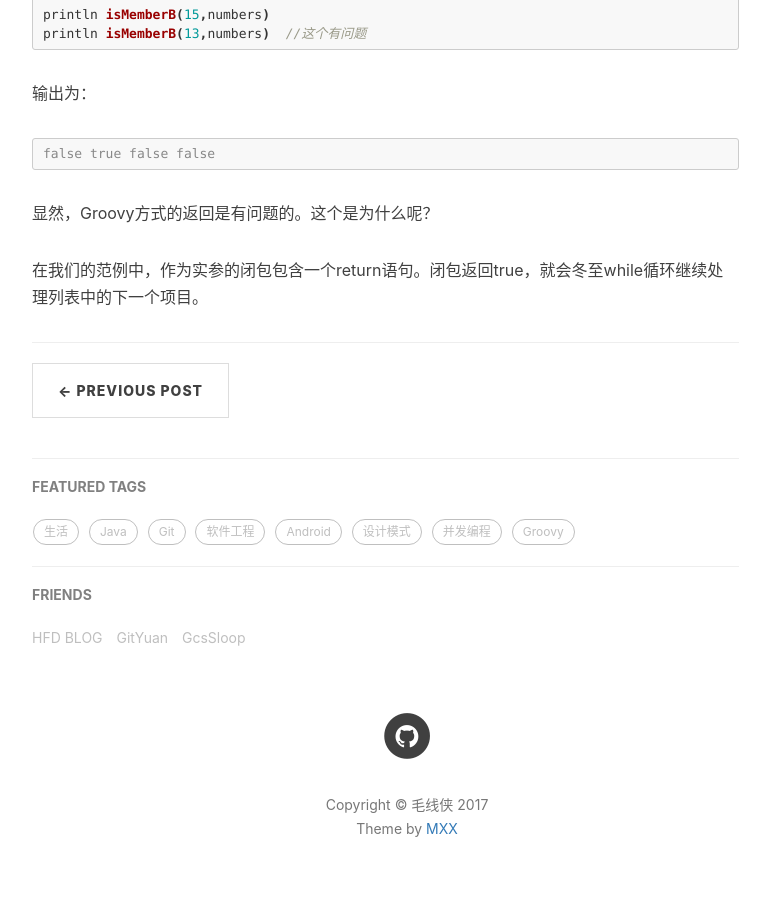
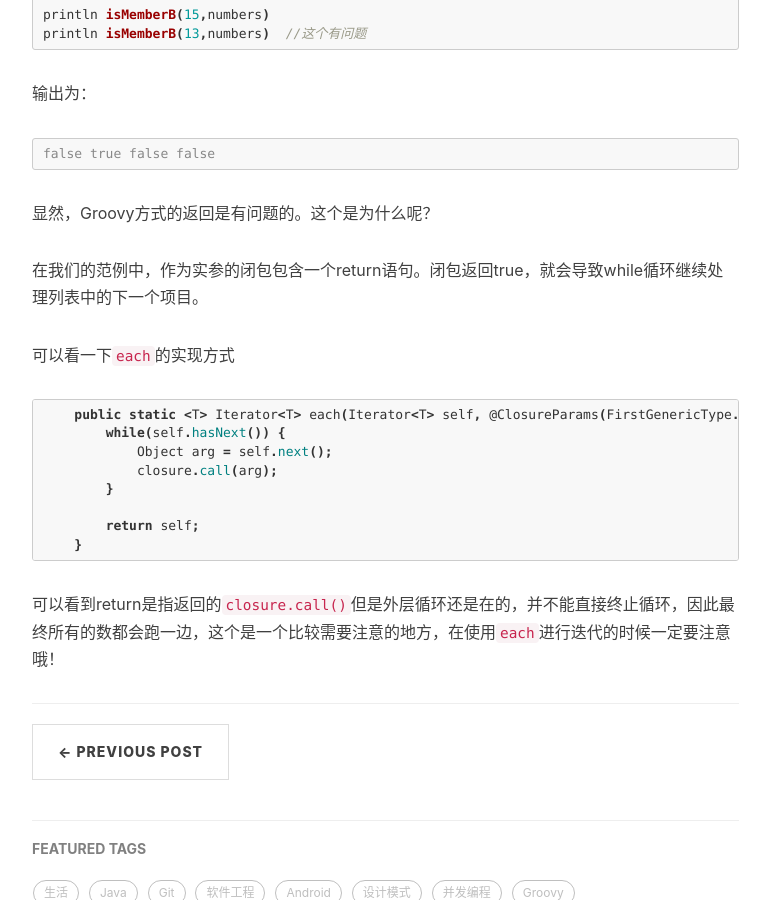
Before and after one commit to hefuduo/hefuduo.github.io, a Jekyll site: the page built from _posts/2017-08-22-groovy闭包-2017.md, in a window 1280 px wide and 900 px high, scrolled down 11243 px. Shown: the whole window, without its empty margins (233-1003 px from the left). Built offline with Jekyll 4.4.1, drawn with Linux system fonts in a browser that asks for light colours; nearby versions of some CDN libraries; comment, search, counter and statistics services are not loaded.

Commit message:
📝 闭包
更新闭包教程文档

````diff
--- a/_posts/2017-08-22-groovy闭包-2017.md
+++ b/_posts/2017-08-22-groovy闭包-2017.md
@@ -562,4 +562,19 @@ false
 
 显然，Groovy方式的返回是有问题的。这个是为什么呢？
 
-在我们的范例中，作为实参的闭包包含一个return语句。闭包返回true，就会冬至while循环继续处理列表中的下一个项目。
+在我们的范例中，作为实参的闭包包含一个return语句。闭包返回true，就会导致while循环继续处理列表中的下一个项目。
+
+可以看一下`each`的实现方式
+
+```groovy
+    public static <T> Iterator<T> each(Iterator<T> self, @ClosureParams(FirstGenericType.class) Closure closure) {
+        while(self.hasNext()) {
+            Object arg = self.next();
+            closure.call(arg);
+        }
+
+        return self;
+    }
+```
+
+可以看到return是指返回的`closure.call()`但是外层循环还是在的，并不能直接终止循环，因此最终所有的数都会跑一边，这个是一个比较需要注意的地方，在使用`each`进行迭代的时候一定要注意哦！
````
